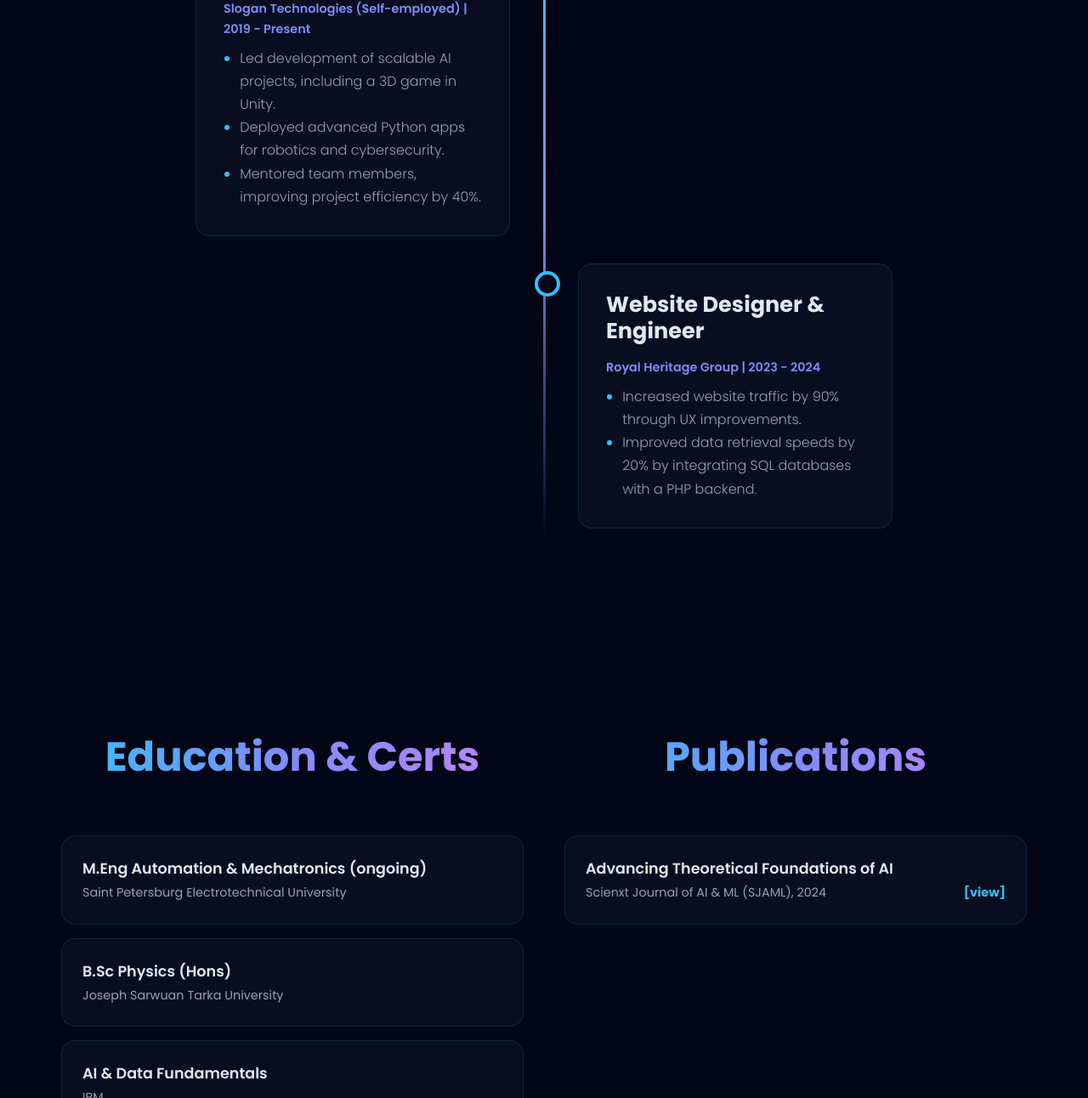
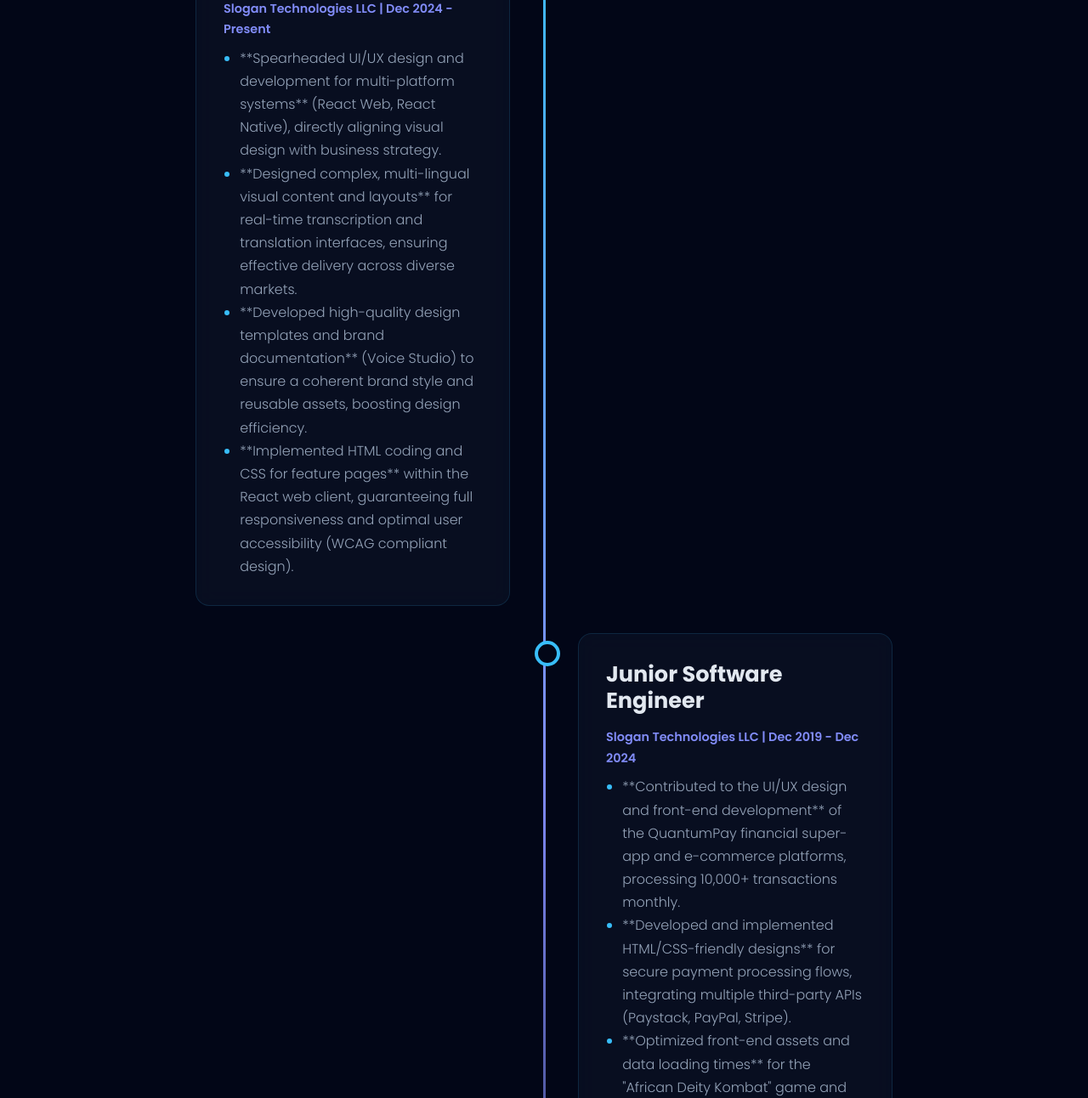
Before and after one commit to kayung-developer/portfolio, a plain HTML site: page index.html in a window 1280 px wide. Shown: the part 5269-6561 px from the top of the page at 85% size. Drawn offline with nearby package versions, Linux system fonts and the light colour scheme.

Commit message:
Update index.html

```diff
--- a/index.html
+++ b/index.html
@@ -480,21 +480,34 @@
                 <div class="timeline">
     <div class="timeline-item timeline-left">
         <div class="timeline-content glass-card">
-                            <h3>AI-ML, Software Engineer</h3>
-                            <div class="date">Slogan Technologies (Self-employed) | 2019 - Present</div>
+            <h3>Lead Software Engineer</h3>
+            <div class="date">Slogan Technologies LLC | Dec 2024 - Present</div>
              <ul>
-                                <li>Led development of scalable AI projects, including a 3D game in Unity.</li>
-                                <li>Deployed advanced Python apps for robotics and cybersecurity.</li>
-                                <li>Mentored team members, improving project efficiency by 40%.</li>
+                <li>**Spearheaded UI/UX design and development for multi-platform systems** (React Web, React Native), directly aligning visual design with business strategy.</li>
+                <li>**Designed complex, multi-lingual visual content and layouts** for real-time transcription and translation interfaces, ensuring effective delivery across diverse markets.</li>
+                <li>**Developed high-quality design templates and brand documentation** (Voice Studio) to ensure a coherent brand style and reusable assets, boosting design efficiency.</li>
+                <li>**Implemented HTML coding and CSS for feature pages** within the React web client, guaranteeing full responsiveness and optimal user accessibility (WCAG compliant design).</li>
             </ul>
         </div>
     </div>
     <div class="timeline-item timeline-right">
         <div class="timeline-content glass-card">
+            <h3>Junior Software Engineer</h3>
+            <div class="date">Slogan Technologies LLC | Dec 2019 - Dec 2024</div>
+            <ul>
+                <li>**Contributed to the UI/UX design and front-end development** of the QuantumPay financial super-app and e-commerce platforms, processing 10,000+ transactions monthly.</li>
+                <li>**Developed and implemented HTML/CSS-friendly designs** for secure payment processing flows, integrating multiple third-party APIs (Paystack, PayPal, Stripe).</li>
+                <li>**Optimized front-end assets and data loading times** for the "African Deity Kombat" game and geospatial data processing, enhancing user experience and efficiency.</li>
+                <li>**Collaborated with cross-functional teams** (project management, IT) to ensure design requirements were met on schedule for new product rollouts.</li>
+            </ul>
+        </div>
+    </div>
+    <div class="timeline-item timeline-left">
+        <div class="timeline-content glass-card">
             <h3>Website Designer & Engineer</h3>
             <div class="date">Royal Heritage Group | 2023 - 2024</div>
             <ul>
-                                <li>Increased website traffic by 90% through UX improvements.</li>
+                <li>Increased website traffic by 90% through user-centric UI/UX improvements and responsive design overhauls.</li>
                 <li>Improved data retrieval speeds by 20% by integrating SQL databases with a PHP backend.</li>
             </ul>
         </div>
@@ -509,10 +522,16 @@
                     <div>
                         <h2>Education & Certs</h2>
                         <ul>
-                             <li class="glass-card"><div class="item-title">M.Eng Automation & Mechatronics (ongoing)</div><div class="item-subtitle">Saint Petersburg Electrotechnical University</div></li>
-                            <li class="glass-card"><div class="item-title">B.Sc Physics (Hons)</div><div class="item-subtitle">Joseph Sarwuan Tarka University</div></li>
-                            <li class="glass-card"><div class="item-title">AI & Data Fundamentals</div><div class="item-subtitle">IBM</div></li>
-                            <li class="glass-card"><div class="item-title">Python Development</div><div class="item-subtitle">MTF Institute</div></li>
+                             <ul>
+            <!-- M.Eng Automation & Mechatronics (Retained, assumed still in-view/relevant)  <li class="glass-card"><div class="item-title">M.Eng Automation & Mechatronics (Ongoing)</div><div class="item-subtitle">Saint Petersburg Electrotechnical University</div></li> -->
+
+            <!-- B. Sc Physics (Hons) - UPDATED -->
+            <li class="glass-card"><div class="item-title">B.Sc Physics (Hons)</div><div class="item-subtitle">Joseph Sarwuan Tarka University | Jan. 2015 – Sep 2019</div></li>
+            <!-- Diploma in Data Science and Computer Vision - UPDATED -->
+            <li class="glass-card"><div class="item-title">Diploma (AI, Data Science & Computer Vision)</div><div class="item-subtitle">WorldQuant University | Grade: 97% (Distinction) <a href="https://wqu.edu" target="_blank" class="item-link">[view]</a></div></li>
+            <!-- Certifications - COMBINED/SIMPLIFIED -->
+            <li class="glass-card"><div class="item-title">AI & Data Fundamentals, Python Development</div><div class="item-subtitle">IBM, MTF Institute & Other Certifications <a href="#" target="_blank" class="item-link">[view]</a></div></li>
+        </ul>
                         </ul>
                     </div>
                     <div>
```
Lines whose indentation alone changed are shown as unchanged.
